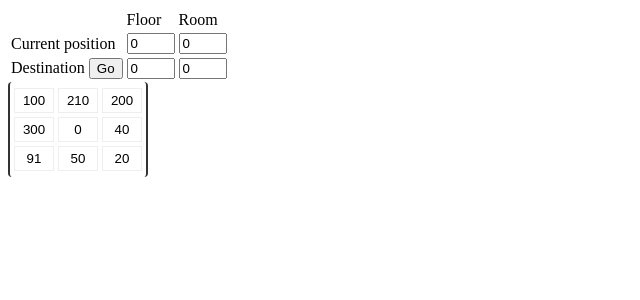
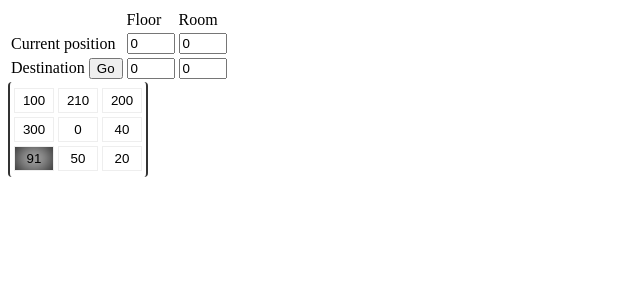
Before and after one commit to nfrigus/GrammarlyFrontendChallenge, a React (Create React App) app: page / in a window 1280 px wide. Shown: the top 300 px of the page, without its empty margins (0-640 px from the left). Built offline with nearby package versions, Linux system fonts and the light colour scheme.

Commit message:
Add lift position highlight

```diff
--- a/src/components/MatrixInput.js
+++ b/src/components/MatrixInput.js
@@ -229,13 +229,23 @@ export class MatrixInput extends React.Component {
     }
   }
 
+  floorIndex(floor) {
+    return this.getHeight() - 1 - floor
+  }
+
   render() {
+    const {
+      liftPosition,
+      liftDestination,
+    } = this.props
+
     const activeCell = this.state.activeCell.join('-')
 
     const columns = this.state.columns.map((column, x) => {
       const cells = column.map((value, y) => {
         const position = [x, y]
         const key = position.join('-')
+        const elevator = liftPosition.room === x && this.floorIndex(liftPosition.floor) === y
         return (
           <MatrixCell
             key={key}
@@ -244,6 +254,7 @@ export class MatrixInput extends React.Component {
             position={position}
             active={activeCell === key}
             readonly={this.props.readonly}
+            elevator={elevator}
           />
         )
       })
--- a/src/components/MatrixInputCell.js
+++ b/src/components/MatrixInputCell.js
@@ -5,10 +5,11 @@ import PropTypes from 'prop-types'
 export default class MatrixInputCell extends React.PureComponent {
   static propTypes = {
     active: PropTypes.bool,
+    elevator: PropTypes.bool,
     matrix: PropTypes.any.isRequired,
+    position: PropTypes.arrayOf(Number).isRequired,
     readonly: PropTypes.bool,
     value: PropTypes.any,
-    position: PropTypes.arrayOf(Number).isRequired,
   }
   static defaultProps = {
     active: false,
@@ -25,8 +26,10 @@ export default class MatrixInputCell extends React.PureComponent {
     textAlign: 'center',
   }
   styleActive = {
-    ...this.styleDefault,
     border: '1px solid #000',
+  }
+  styleElevator = {
+    boxShadow: '0px 0px 25px inset',
   }
 
   componentDidMount = this.focus
@@ -74,9 +77,10 @@ export default class MatrixInputCell extends React.PureComponent {
   }
 
   render() {
-    const style = this.props.active
-      ? this.styleActive
-      : this.styleDefault
+    let style = this.styleDefault
+
+    if (this.props.active) style = { ...style, ...this.styleActive }
+    if (this.props.elevator) style = { ...style, ...this.styleElevator }
 
     return (
       <input
```
